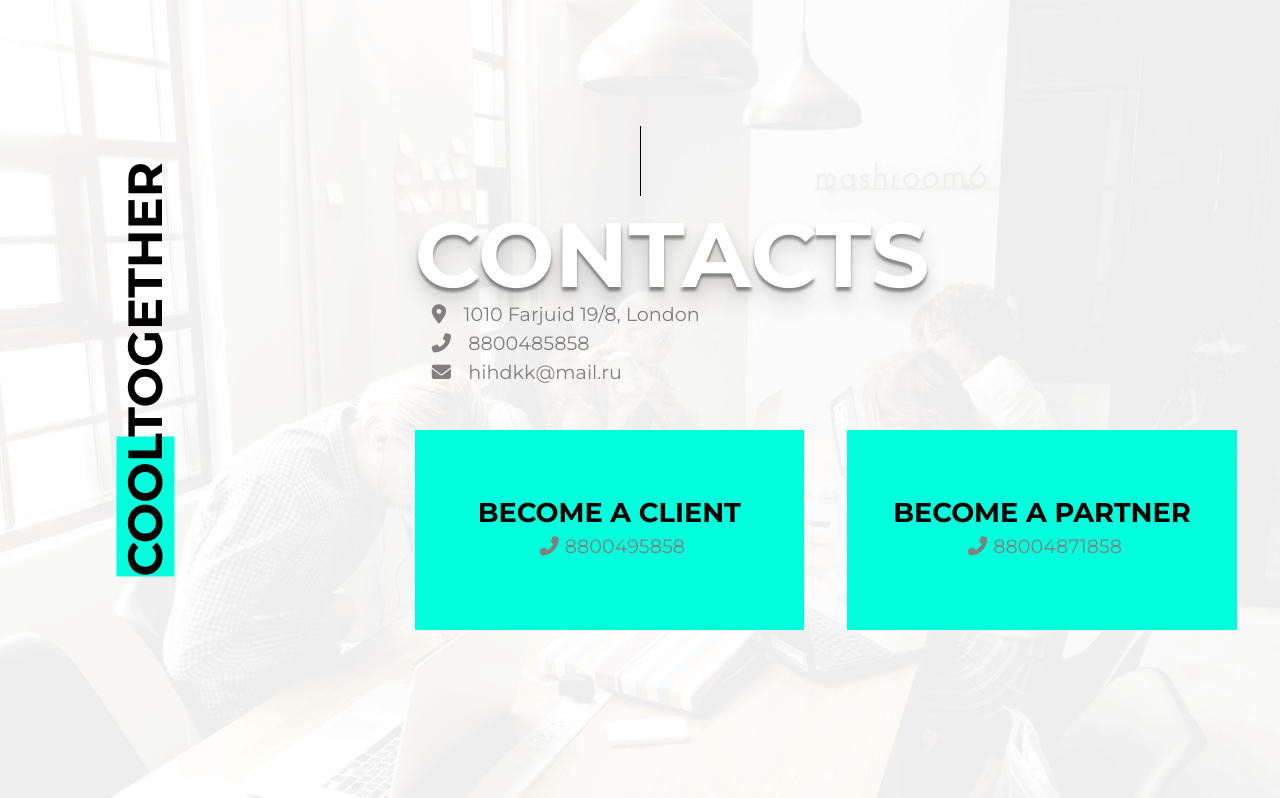
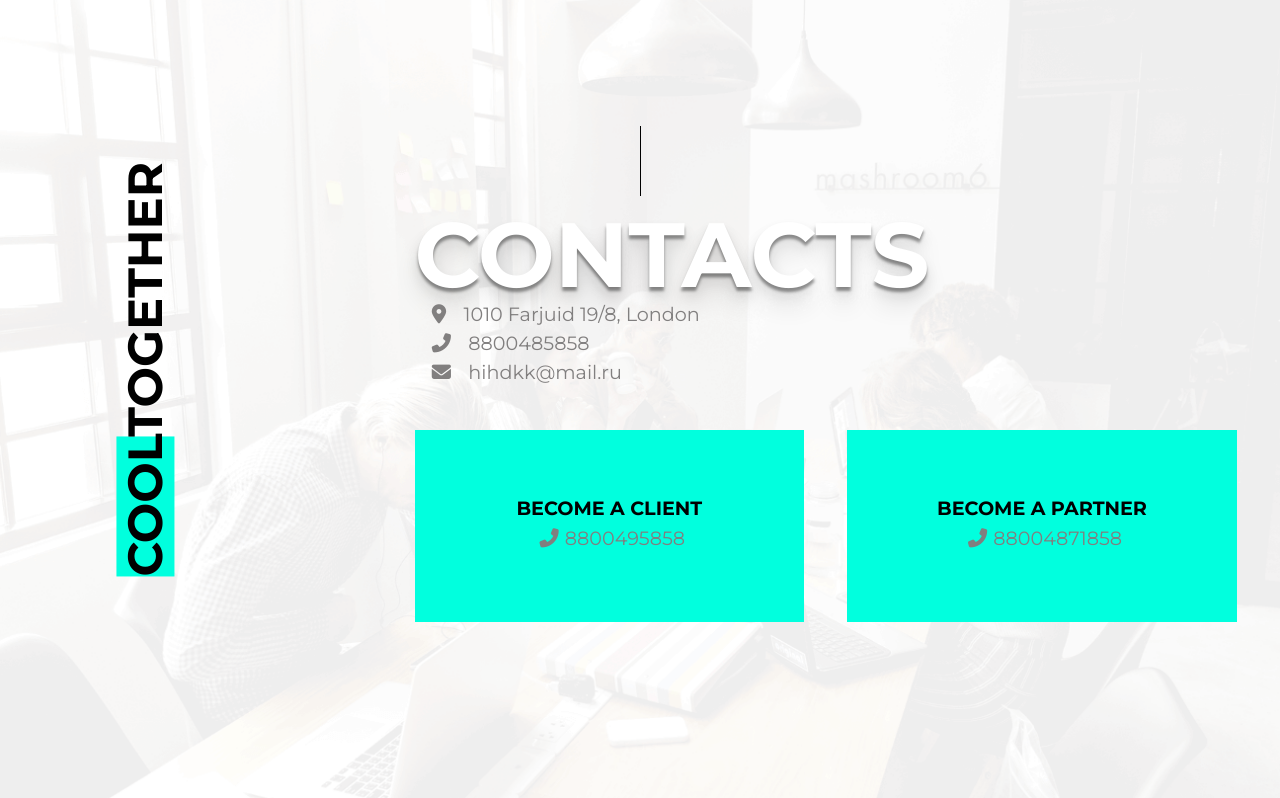
Before and after one commit to Elvira374/creative, a plain HTML site: page index.html in a window 1280 px wide. Shown: the part 2402-3200 px from the top of the page. Drawn offline with Linux system fonts and the light colour scheme.

Commit message:
update style.css

```diff
--- a/css/style.css
+++ b/css/style.css
@@ -568,6 +568,10 @@ footer i {
         margin-top: 8%;
         line-height: 1.6;
     }
+
+    h4 {
+        font-size: 1.2rem;
+    }
 }
 
 @media screen and (max-width: 1390px) {
```
